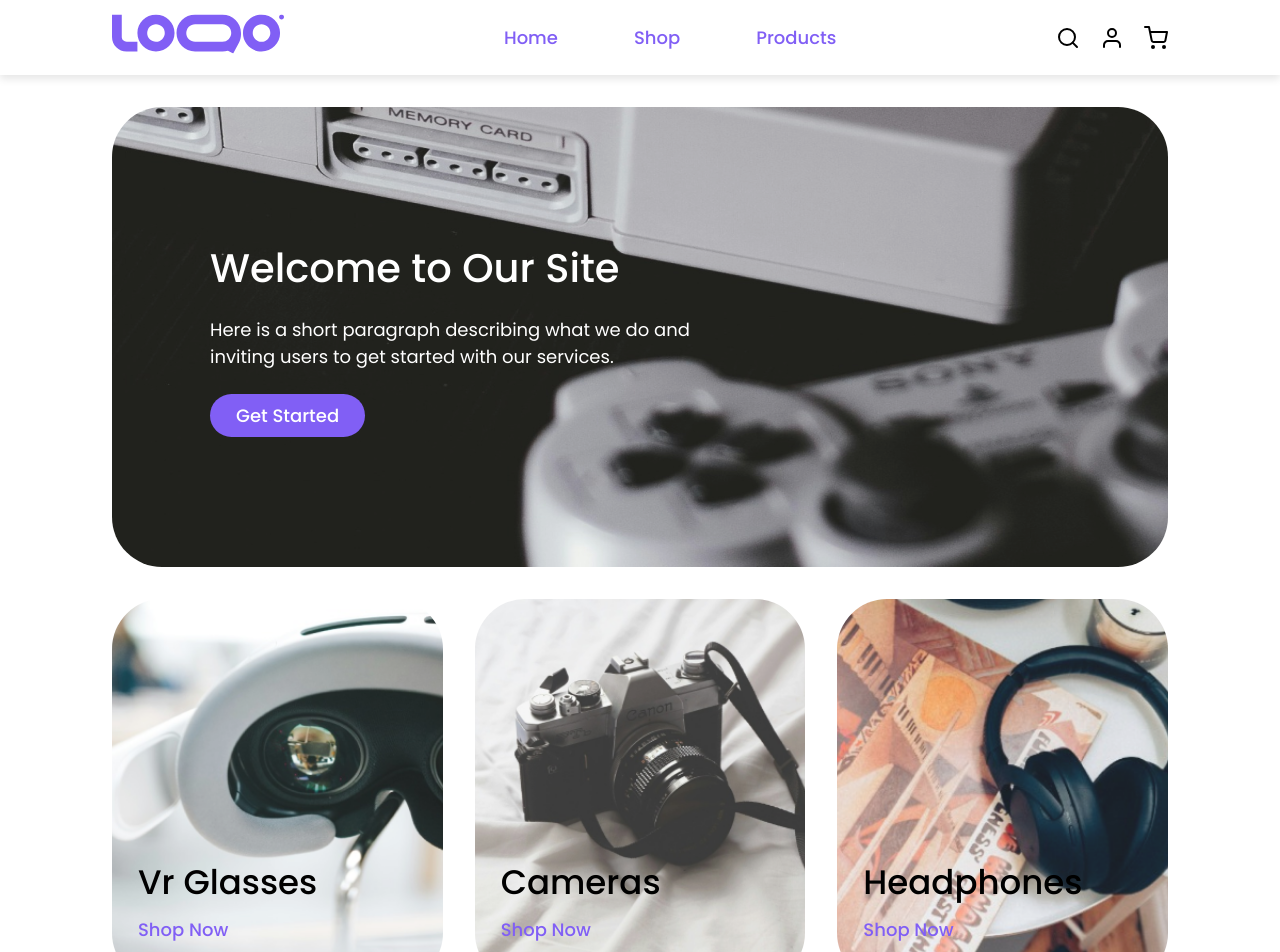
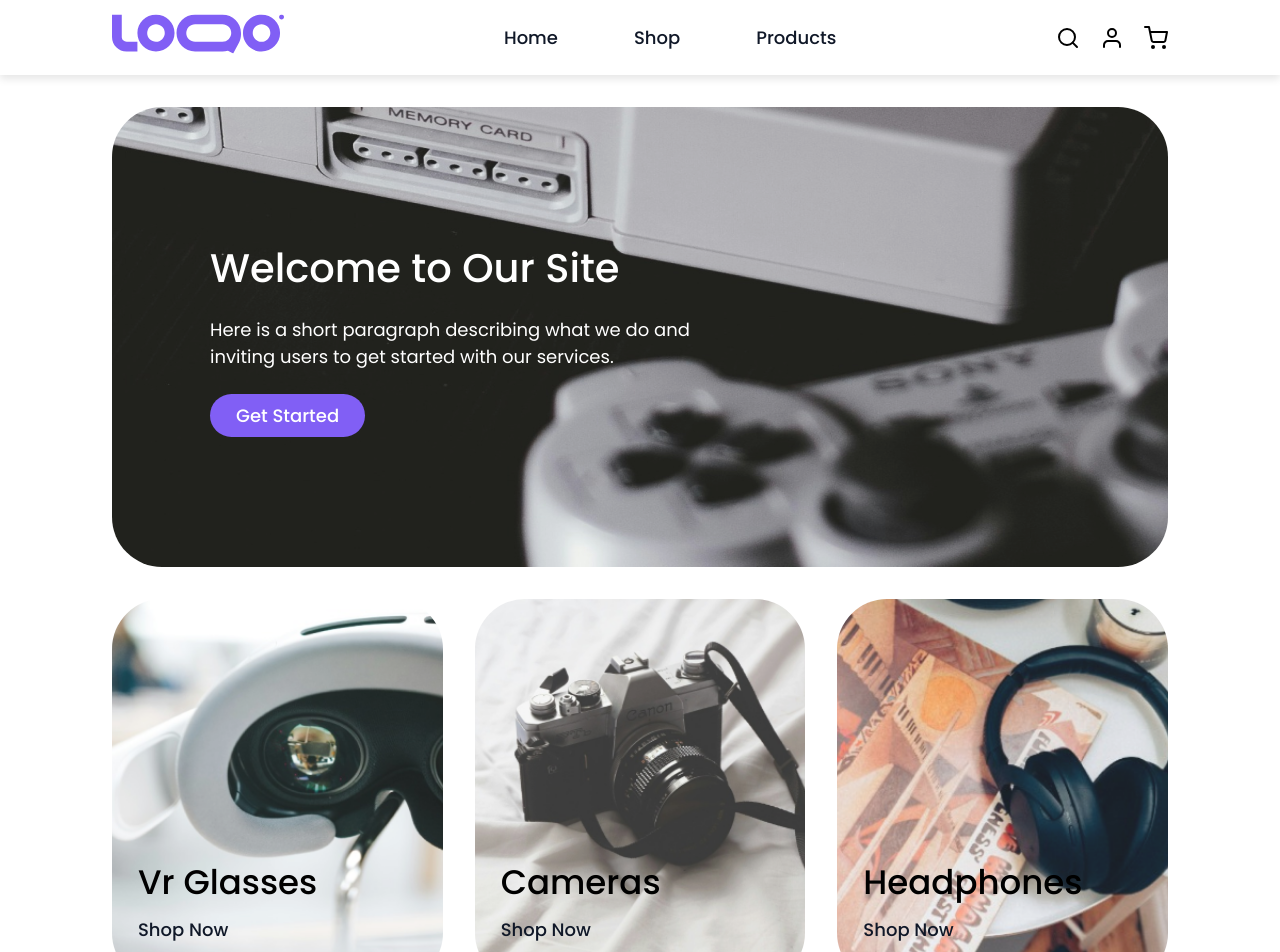
Before and after one commit to henriettamajai/ecommerce-app, a React (Create React App) app in the folder ecommerce/: page / in a window 1280 px wide. Shown: the top 952 px of the page. Built offline with nearby package versions, Linux system fonts and the light colour scheme.

Commit message:
Design updates

```diff
--- a/ecommerce/src/components/button/Button.module.css
+++ b/ecommerce/src/components/button/Button.module.css
@@ -27,7 +27,7 @@
   }
 
   .filled {
-    background-color: var(--primary-500) !important;
+    background-color: var(--primary-500);
     color: white;
     border: none;
   }
--- a/ecommerce/src/components/categoryCard/CategoryCard.js
+++ b/ecommerce/src/components/categoryCard/CategoryCard.js
@@ -7,7 +7,7 @@ const CategoryCard = ({ title, backgroundImage }) => {
     <div className={styles.card} style={{ backgroundImage: `url(${backgroundImage})` }}>
       <div className={styles.content}>
         <h2 className={styles.title}>{title}</h2>
-        <Button variant="ghost" size="medium">Shop Now</Button>
+        <Button variant="link" size="medium">Shop Now</Button>
       </div>
     </div>
   );
--- a/ecommerce/src/components/navbar/Navbar.js
+++ b/ecommerce/src/components/navbar/Navbar.js
@@ -16,9 +16,9 @@ const Navbar = () => {
         <img src="/logo.svg" alt="Logo" />
       </div>
       <ul className={styles.menu}>
-        <li><Button variant="ghost" size="medium">Home</Button></li>
-        <li><Button variant="ghost" size="medium">Shop</Button></li>
-        <li><Button variant="ghost" size="medium">Products</Button></li>
+        <li><Button variant="link" size="medium">Home</Button></li>
+        <li><Button variant="link" size="medium">Shop</Button></li>
+        <li><Button variant="link" size="medium">Products</Button></li>
       </ul>
       <div className={styles.icons}>
         <div className={styles.icon}>
--- a/ecommerce/src/pages/home/HomePage.js
+++ b/ecommerce/src/pages/home/HomePage.js
@@ -14,7 +14,7 @@ const HomePage = () => {
           <p className={styles.paragraph}>
             Here is a short paragraph describing what we do and inviting users to get started with our services.
           </p>
-          <Button size="medium">Get Started</Button>
+          <Button variant='filled' size="medium">Get Started</Button>
           </div>
         </div>
 
```
